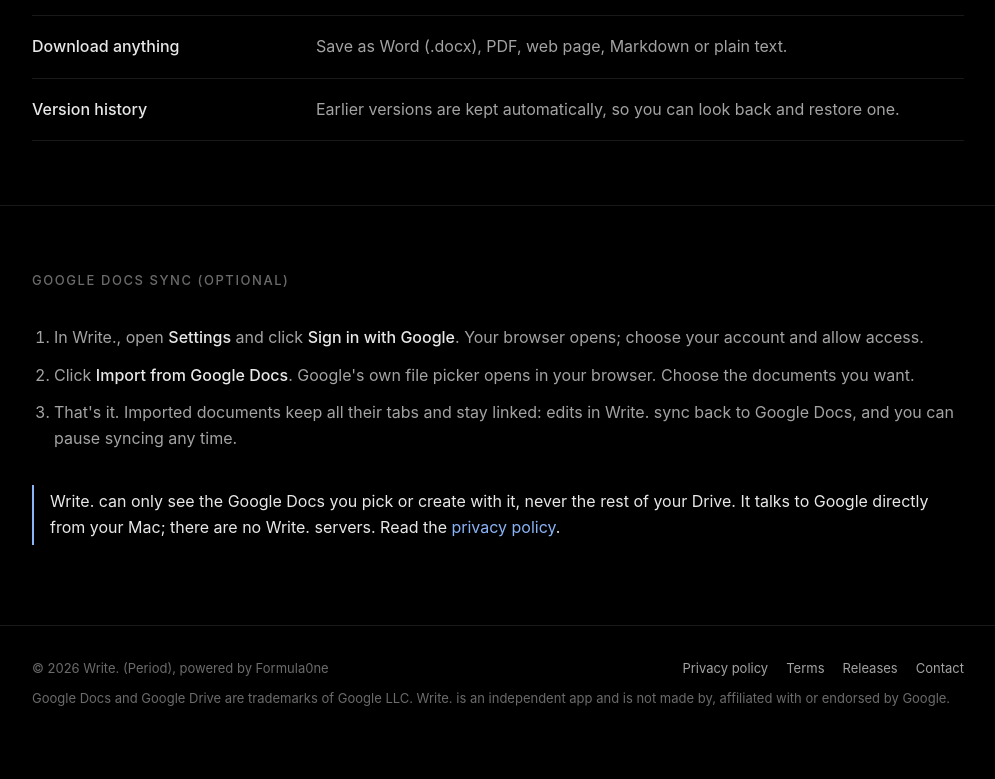
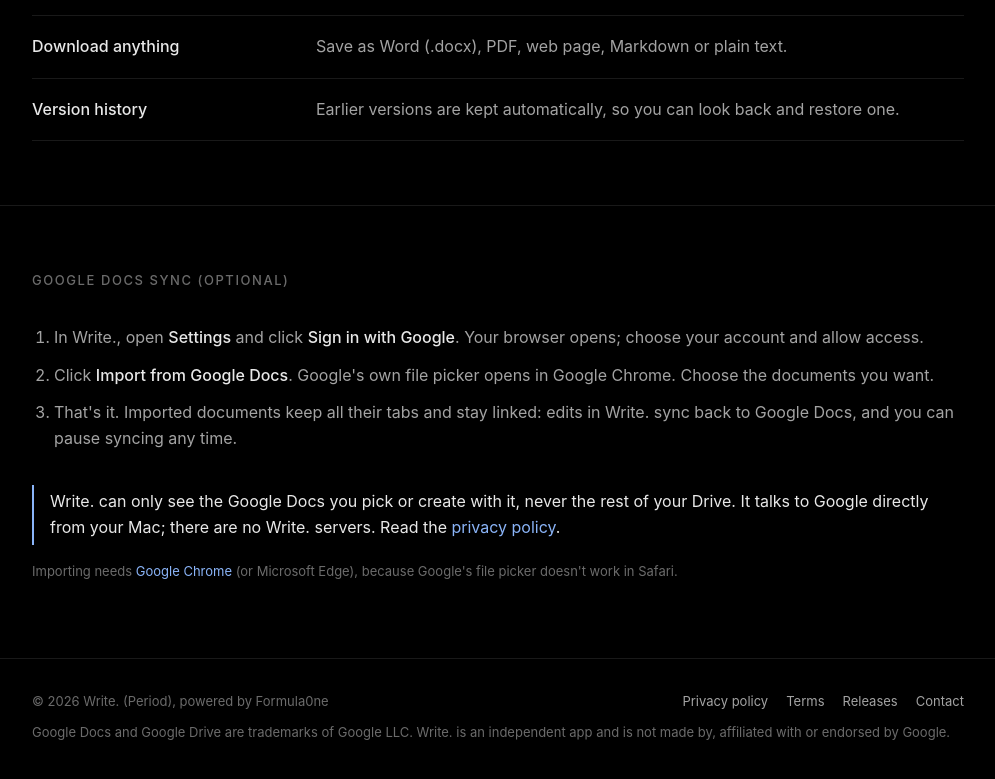
Before and after one commit to subhodeep2002/Write, a plain HTML site: page docs/index.html in a window 1280 px wide. Shown: the part 2134-2913 px from the top of the page, without its empty margins (142-1137 px from the left). Before the commit the page ends 2891 px from the top, so only its background shows below. Drawn offline with Linux system fonts and the light colour scheme.

Commit message:
Write. 1.1.0: one-click Google sign-in, import with Google's file picker

```diff
--- a/docs/index.html
+++ b/docs/index.html
@@ -53,10 +53,11 @@
       <h2>Google Docs sync (optional)</h2>
       <ol class="steps">
         <li>In Write., open <b>Settings</b> and click <b>Sign in with Google</b>. Your browser opens; choose your account and allow access.</li>
-        <li>Click <b>Import from Google Docs</b>. Google's own file picker opens in your browser. Choose the documents you want.</li>
+        <li>Click <b>Import from Google Docs</b>. Google's own file picker opens in Google Chrome. Choose the documents you want.</li>
         <li>That's it. Imported documents keep all their tabs and stay linked: edits in Write. sync back to Google Docs, and you can pause syncing any time.</li>
       </ol>
       <p class="note" style="margin-top:28px">Write. can only see the Google Docs you pick or create with it, never the rest of your Drive. It talks to Google directly from your Mac; there are no Write. servers. Read the <a href="privacy.html">privacy policy</a>.</p>
+      <p class="small" style="text-align:left">Importing needs <a href="https://www.google.com/chrome/">Google Chrome</a> (or Microsoft Edge), because Google's file picker doesn't work in Safari.</p>
     </div>
   </section>
 </main>
```
Also changed, not shown: docs/privacy.html (+1 -1 lines), docs/screenshots/google-docs-settings.png, 1 other file.
